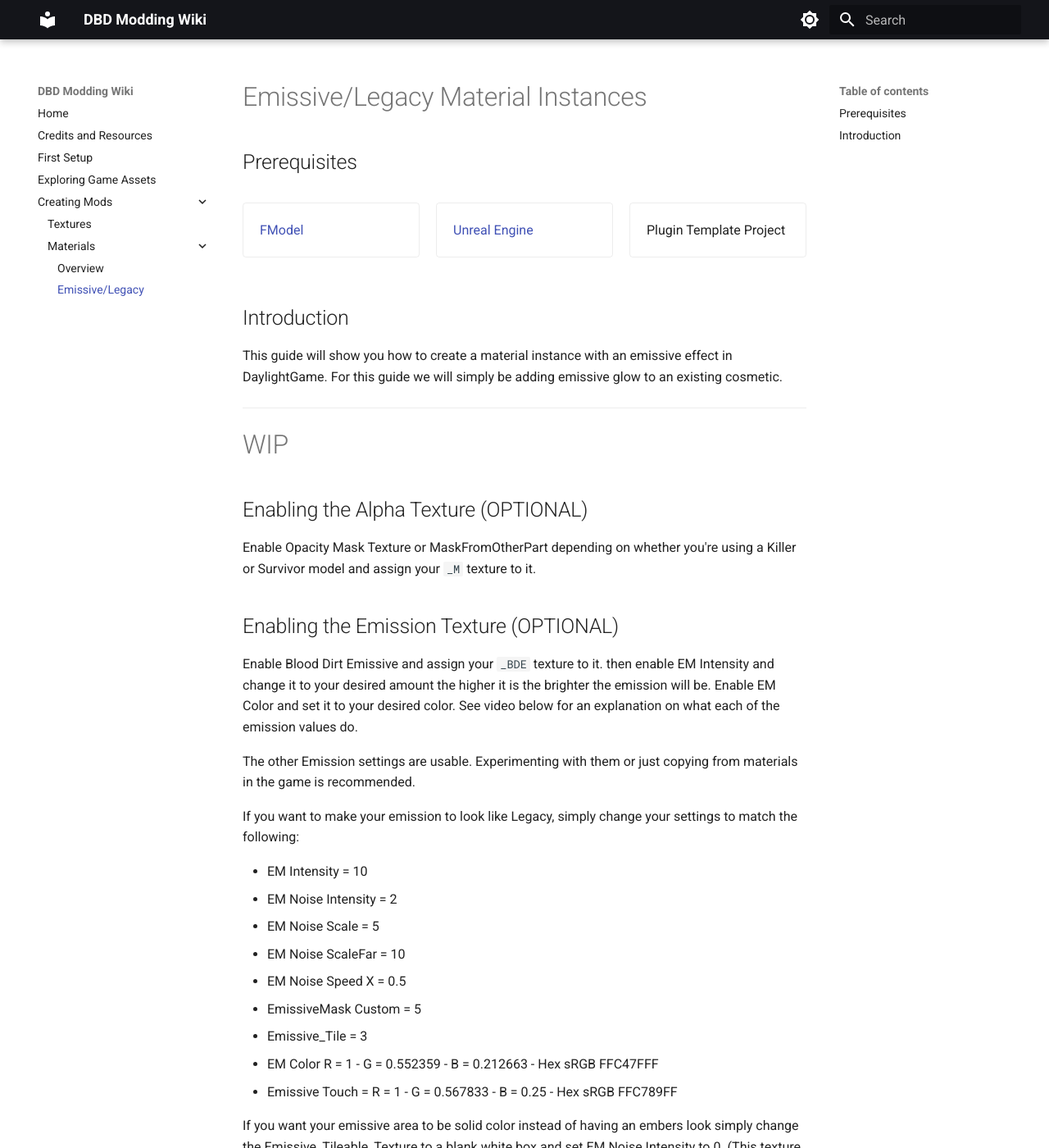
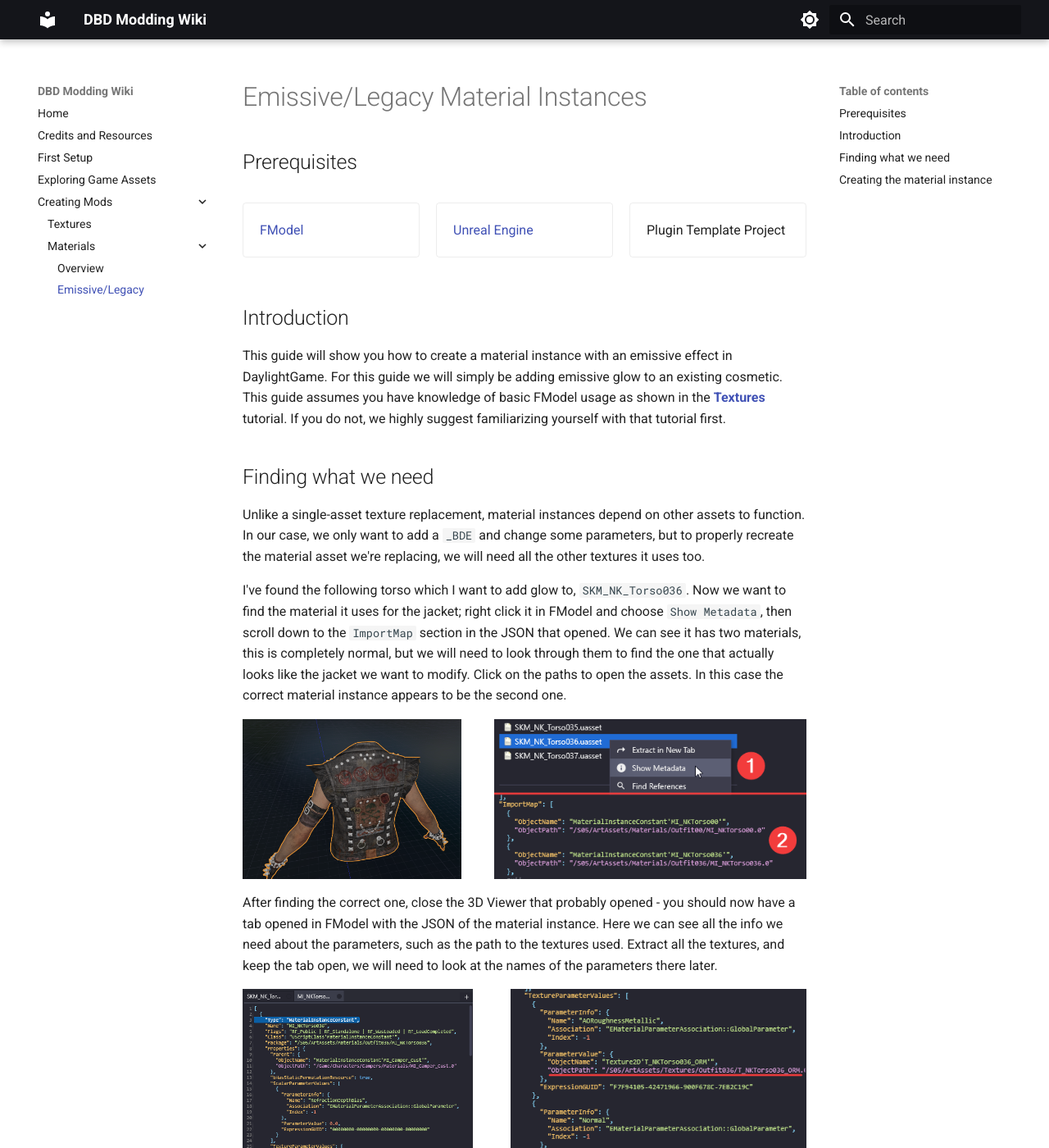
Before and after one commit to Deprescion/DBD-Modding-Guide, an MkDocs documentation site: the page built from docs/ModDevelopment/MaterialInstances/mi-emissive.md, in a window 1280 px wide and 1400 px high. Shown: the whole window at 82% size. Built offline with MkDocs 1.6.1 and Material for MkDocs 9.7.7, drawn with Linux system fonts in a browser that asks for light colours; old or Windows-style settings are respelled for this version of MkDocs; some of the changed text lies outside the part shown.

Commit message:
WIP: Progress on MI emissive guide

```diff
--- a/docs/ModDevelopment/MaterialInstances/mi-emissive.md
+++ b/docs/ModDevelopment/MaterialInstances/mi-emissive.md
@@ -14,8 +14,55 @@ Plugin Template Project
 
 ## Introduction
 
-This guide will show you how to create a material instance with an emissive effect in DaylightGame. For this guide we will simply be adding emissive glow to an existing cosmetic.
+This guide will show you how to create a material instance with an emissive effect in DaylightGame. For this guide we will simply be adding emissive glow to an existing cosmetic. This guide assumes you have knowledge of basic FModel usage as shown in the **[Textures](../Textures/textures.md)** tutorial. If you do not, we highly suggest familiarizing yourself with that tutorial first.
 
+## Finding what we need
+
+Unlike a single-asset texture replacement, material instances depend on other assets to function. In our case, we only want to add a `_BDE` and change some parameters, but to properly recreate the material asset we're replacing, we will need all the other textures it uses too.
+
+I've found the following torso which I want to add glow to, `SKM_NK_Torso036`. Now we want to find the material it uses for the jacket; right click it in FModel and choose `Show Metadata`, then scroll down to the `ImportMap` section in the JSON that opened. We can see it has two materials, this is completely normal, but we will need to look through them to find the one that actually looks like the jacket we want to modify. Click on the paths to open the assets. In this case the correct material instance appears to be the second one.
+
+<div class="image-row" style="--image-row-height: 195px" markdown>
+
+![](../../img/fmodel_SKM_NK_Torso036.png)
+
+![](../../img/fmodel_showmetadataimportmap.png)
+
+</div>
+
+After finding the correct one, close the 3D Viewer that probably opened - you should now have a tab opened in FModel with the JSON of the material instance. Here we can see all the info we need about the parameters, such as the path to the textures used. Extract all the textures, and keep the tab open, we will need to look at the names of the parameters there later.
+
+<div class="image-row" style="--image-row-height: 250px" markdown>
+
+![](../../img/fmodel_mijson.png)
+
+![](../../img/fmodel_mijsontextureparams.png)
+
+</div>
+
+## Creating the material instance
+
+Create a material instance at the correct path so it replaces the asset in-game, make sure to name it the same as it is FModel too. If the folders don't already exist, create them.
+
+<div class="image-row" style="--image-row-height: 160px" markdown>
+
+![](../../img/ueeditor_createnewmaterialinstance.png)
+
+![](../../img/ueeditor_MI_NKTorso036.png)
+
+</div>
+
+Now, open the material instance you created and change its parent to `MI_Camper_Cust` if you're modding a survivor (as this guide is), and `MI_Slasher_Cust` if killer.
+
+<div class="image-row" style="--image-row-height: 135px" markdown>
+
+![](../../img/ueeditor_miparent.png){ .center width=300 }
+
+![](../../img/ueeditor_camperslashercust.png){ .center width=300 }
+
+</div>
+
+# WIP
 
 ---
 
@@ -33,15 +80,17 @@ The other Emission settings are usable. Experimenting with them or just copying
 
 If you want to make your emission to look like Legacy, simply change your settings to match the following:
 
-- EM Intensity = 10
-- EM Noise Intensity = 2
-- EM Noise Scale = 5
-- EM Noise ScaleFar = 10
-- EM Noise Speed X = 0.5
-- EmissiveMask Custom = 5
-- Emissive_Tile = 3
-- EM Color R = 1 - G = 0.552359 - B = 0.212663 - Hex sRGB FFC47FFF
-- Emissive Touch = R = 1 - G = 0.567833 - B = 0.25 - Hex sRGB FFC789FF
+| Parameter | Value |
+|---|---|
+| EM Intensity | 10 |
+| EM Noise Intensity | 2 |
+| EM Noise Scale | 5 |
+| EM Noise ScaleFar | 10 |
+| EM Noise Speed X | 0.5 |
+| EmissiveMask Custom | 5 |
+| Emissive_Tile | 3 |
+| EM Color | R = 1, G = 0.552359, B = 0.212663 |
+| Emissive Touch | R = 1, G = 0.567833, B = 0.25 |
 
 If you want your emissive area to be solid color instead of having an embers look simply change the Emissive_Tileable_Texture to a blank white box and set EM Noise Intensity to 0. (This texture is included)
 
```
Also changed, not shown: docs/img/fmodel_SKM_NK_Torso036.png (added), docs/img/fmodel_mijson.png (added), docs/img/fmodel_mijsontextureparams.png (added), docs/img/fmodel_showmetadataimportmap.png (added), docs/img/ueeditor_MI_NKTorso036.png (added), docs/img/ueeditor_badgoodnewmaterialasset.png (renamed from docs/img/ueeditor_newmaterialasset.png), docs/img/ueeditor_camperslashercust.png (added), docs/img/ueeditor_createnewmaterialinstance.png (added), docs/img/ueeditor_miparent.png (added).
